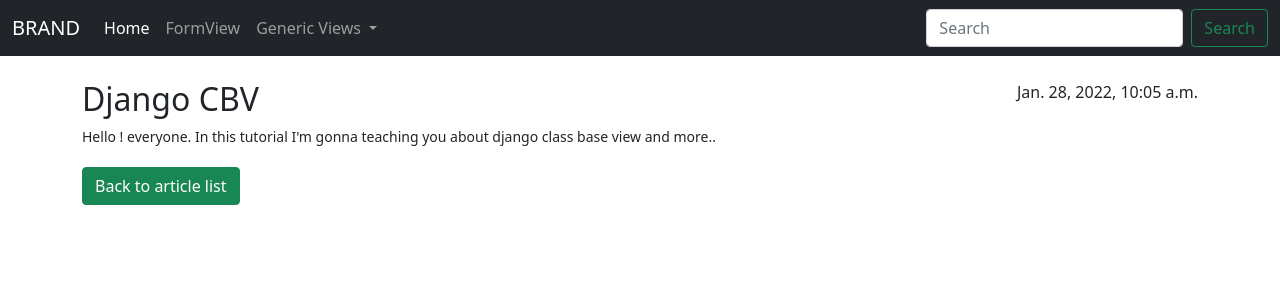
After one commit to Rubel-Mahmud/DJANGO_CBV, a Django app: a page that uses templates/base.html in a window 1280 px wide. The commit adds this page. Shown: the top 300 px of the page. Run offline with Django 4.2, Linux system fonts and the light colour scheme; data comes from the database, SQL or seed files in the repository; both versions use the stored data as it was after the commit; some libraries are stand-ins or nearby versions.

Commit message:
Create article detail view with Generic DetailView

```diff
--- a/articles/models.py
+++ b/articles/models.py
@@ -18,4 +18,4 @@ class Article(models.Model):
     def save(self, *args, **kwargs):
         if self.slug is None:
             self.slug = slugify(self.title)
-            super().save(*args, **kwargs)
+        super().save(*args, **kwargs)
--- a/articles/urls.py
+++ b/articles/urls.py
@@ -17,4 +17,6 @@ urlpatterns = [
     # Article list
     path('article/list/', views.ArticleList.as_view(), name='article_list'),
 
+    # Article detial
+    path('article/<int:pk>/<str:slug>/detail/', views.ArticleDetailView.as_view(), name='article_detail'),
 ]
--- a/articles/views.py
+++ b/articles/views.py
@@ -1,50 +1,74 @@
 from django.shortcuts import render
+from django.core.exceptions import ImproperlyConfigured
 from django.views import View
 from django.utils import timezone
-from django.views.generic import TemplateView, FormView, ListView
+from django.views.generic import TemplateView, FormView, ListView, DetailView
 from django.urls import reverse
 from .forms import ArticleForm
 from .models import Article
+
+
+# Django Mixin
+# Mixin is not too hard, It is a concept like "Multiple Inheritance"
+# Using mixin we can inherit multiple class, we can manage "DRY" concept. DRY(Don't Repeat Yourself')
+# In a mixin we can override default methods or add some extra feature
+class TitleMixin:
+    page_title = ''
+
+    @property
+    def get_page_title(self):
+        return self.page_title
+
+    def get_context_data(self, *args, **kwargs):
+        context = super().get_context_data(*args, **kwargs)
+        context['notice'] = 'This message from admin panel.'
+        context['page_title'] = self.get_page_title
+        return context
+
 
 def home(request):
     return render(request, 'articles/home.html')
 
 
 class HomeView(View):
+    page_title = ' - Home'
 
     def get(self, request):
-        context = {}
+        dict = {}
         now = timezone.now()
-        context['now'] = now
-        return render(request, 'articles/cvb_home.html', context)
+        dict['now'] = now
+        dict['page_title'] = self.page_title
+        return render(request, 'articles/cvb_home.html', dict)
 
 
 # Render a static template in more allegiant way
 # If we need pass context data then we can use get_context_data() in more allegiant way
 # instead of extending the get method
 # Note : we can also render the static template only by defining the url(when we don't have to pass context data')
-class MyTemplateView(TemplateView):
+class MyTemplateView(TitleMixin, TemplateView):
     template_name = 'articles/cvb_home.html'
+    page_title = ' - Template View'
 
     # Pass context data
     # First of all we have to call the super().get_context_data() to use default feature
     def get_context_data(self, **kwargs):
-        context = super().get_context_data(*kwargs)
+        context = super().get_context_data(**kwargs)
         context['now'] = timezone.now()
         return context
 
 
 
     # To handle form the generic FormView will work
-class FormHandleView(FormView):
+class FormHandleView(TitleMixin, FormView):
     form_class = ArticleForm
     template_name = 'articles/create_article.html'
+    page_title = ' - FormView'
     # success_url = '/cbv/gtv/' #hard coded url
 
 
     # we can also define the get_success_url() methd
     def get_success_url(self):
-        return reverse('generic_template_view')
+        return reverse('article_list')
 
 
     # To get the valid data as cleaned_data
@@ -74,23 +98,52 @@ class FormHandleView(FormView):
 # class ArticleList(TemplateView):
 #     template_name = 'articles/article_list.html'
 #
-#     def get_context_data(self, **kwargs):
-#         articles = Article.objects.all()
-#         context = super().get_context_data(**kwargs)
-#         context['articles'] = articles
+#     def get_context_data(self, *args, **kwargs):
+#         context = super().get_context_data(*args, **kwargs)
+#         context['articles'] = Article.objects.all()
 #         return context
 
 
+class PublicMixin:
+    is_public_field = 'is_public'
+
+    @property
+    def get_is_public(self):
+        return {self.is_public_field:True}
+
+    def get_queryset(self):
+        if self.model:
+            return self.model._default_manager.filter(**self.get_is_public)
+        elif self.queryset:
+            return self.queryset.filter(**self.get_is_public)
+        else:
+            raise ImproperlyConfigured(
+                '%(cls)s.model not found. Define '
+                'queryset' %{'cls':self.__class__.__name__}
+            )
+
 # Article list in Generic ListView
-class ArticleList(ListView):
+class ArticleList(TitleMixin, PublicMixin, ListView):
+    """"ListView need a queryset, model.objects or override the get_queryset() method
+        This ArticleList Class is inheriting mixin(TitleMixin)
+        and that's why the title list page is showing the sub title ' - Articles'
+     """
     template_name = 'articles/article_list.html'
     model = Article
+    page_title = ' - Articles'
+    # queryset = Article.objects.filter(is_public=True)
 
     # if we need to render extra context variable then we have to override the
     # get_context_data() method
-    def get_context_data(self, **kwargs):
-        context = super().get_context_data(**kwargs)
-        print(context)
-        context['articles'] = context.get('object_list')
-        context['notice'] = 'This message from admin panel.'
-        return context
+    # def get_context_data(self, *args, **kwargs):
+    #     context = super().get_context_data(*args, **kwargs)
+    #     context['articles'] = context.get('object_list')
+    #     context['notice'] = 'This message from admin panel.'
+    #     return context
+
+
+
+class ArticleDetailView(DetailView):
+    template_name = 'articles/article_detail.html'
+    model = Article
+    query_pk_and_slug = True
--- /dev/null
+++ b/templates/articles/article_detail.html
@@ -0,0 +1,21 @@
+{% extends 'base.html' %}
+
+{% block content %}
+<div class="container">
+    <br>
+    <div class="row">
+        <div class="col-md-8">
+            <h2>{{ object.title }}</h2>
+        </div>
+        <div class="col-md-4" style="text-align:right;">
+            <span>{{ object.created_at }}</span>
+        </div>
+    </div>
+    <div class="row">
+        <small>{{ object.body }}</small>
+        <a href="{% url 'article_list' %}" style="margin-top:20px;">
+            <button class="btn btn-success">Back to article list</button>
+        </a>
+    </div>
+</div>
+{% endblock content %}
--- a/templates/articles/create_article.html
+++ b/templates/articles/create_article.html
@@ -1,13 +1,11 @@
 {% extends 'base.html' %}
-
-{% block title %} {{block.super}} - Create Article {% endblock title %}
 
 {% block content %}
 <div class="container">
     <div class="text-center">
         <h2>Hello! wellcome to the article page.</h2>
         <br>
-        <form method="post">
+        <form method="post" >
             {% csrf_token %}
             {{ form.as_table }}
             <input type="submit" class="btn btn-primary" value="Create">
--- a/templates/articles/cvb_home.html
+++ b/templates/articles/cvb_home.html
@@ -1,6 +1,4 @@
 {% extends 'base.html' %}
-
-{% block title %} {{block.super}} - cbv home {% endblock title %}
 
 {% block content %}
 <div class="container">
@@ -10,6 +8,7 @@
             <p>{{ now }}</p>
         {% else %}
             <p>No time available</p>
+            <small>This is Generic TemplateView is working without defining a view in views.py file</small>
         {% endif %}
     </div>
 </div>
--- a/templates/base.html
+++ b/templates/base.html
@@ -9,7 +9,14 @@
     <!-- Bootstrap CSS -->
     <link href="{% static 'css/bootstrap.min.css' %}" rel="stylesheet" />
 
-    <title>{% block title %}Django CBV{% endblock title %}</title>
+    <title>
+      {% block title %}
+        Django CBV
+      {% if page_title %}
+        {{ page_title }}
+      {% endif %}
+      {% endblock title %}
+    </title>
 
     {% block stylesheet %}
     <!-- extra css file will go here-->
@@ -20,32 +27,33 @@
 
 <nav class="navbar navbar-expand-lg navbar-dark bg-dark">
   <div class="container-fluid">
-    <a class="navbar-brand" href="#">Navbar scroll</a>
+    <a class="navbar-brand" href="{% url 'article_list' %}">BRAND</a>
     <button class="navbar-toggler" type="button" data-bs-toggle="collapse" data-bs-target="#navbarScroll" aria-controls="navbarScroll" aria-expanded="false" aria-label="Toggle navigation">
       <span class="navbar-toggler-icon"></span>
     </button>
     <div class="collapse navbar-collapse" id="navbarScroll">
       <ul class="navbar-nav me-auto my-2 my-lg-0 navbar-nav-scroll" style="--bs-scroll-height: 100px;">
         <li class="nav-item">
-          <a class="nav-link active" aria-current="page" href="#">Home</a>
+          <a class="nav-link active" aria-current="page" href="{% url 'article_list' %}">Home</a>
         </li>
         <li class="nav-item">
-          <a class="nav-link" href="#">Link</a>
+          <a class="nav-link" href="{% url 'form_view' %}">FormView</a>
         </li>
         <li class="nav-item dropdown">
           <a class="nav-link dropdown-toggle" href="#" id="navbarScrollingDropdown" role="button" data-bs-toggle="dropdown" aria-expanded="false">
-            Link
+            Generic Views
           </a>
           <ul class="dropdown-menu" aria-labelledby="navbarScrollingDropdown">
-            <li><a class="dropdown-item" href="#">Action</a></li>
-            <li><a class="dropdown-item" href="#">Another action</a></li>
+            <li><a class="dropdown-item" href="{% url 'home' %}">Function Base Home</a></li>
+            <li><a class="dropdown-item" href="{% url 'cbv_home' %}">Class Base Home</a></li>
             <li><hr class="dropdown-divider"></li>
-            <li><a class="dropdown-item" href="#">Something else here</a></li>
+            <li><a class="dropdown-item" href="{% url 'generic_template_view' %}">TemplateView</a></li>
+            <li><a class="dropdown-item" href="{% url 'gtv' %}">TemplateView2</a></li>
           </ul>
         </li>
-        <li class="nav-item">
-          <a class="nav-link disabled">Link</a>
-        </li>
+<!--        <li class="nav-item">-->
+<!--          <a class="nav-link disabled">Link</a>-->
+<!--        </li>-->
       </ul>
       <form class="d-flex">
         <input class="form-control me-2" type="search" placeholder="Search" aria-label="Search">
```
Also changed, not shown: templates/articles/article_list.html (+7 -4 lines), articles/migrations/0003_alter_article_is_public.py (added), articles/migrations/0004_alter_article_is_public.py (added), db.sqlite3.
